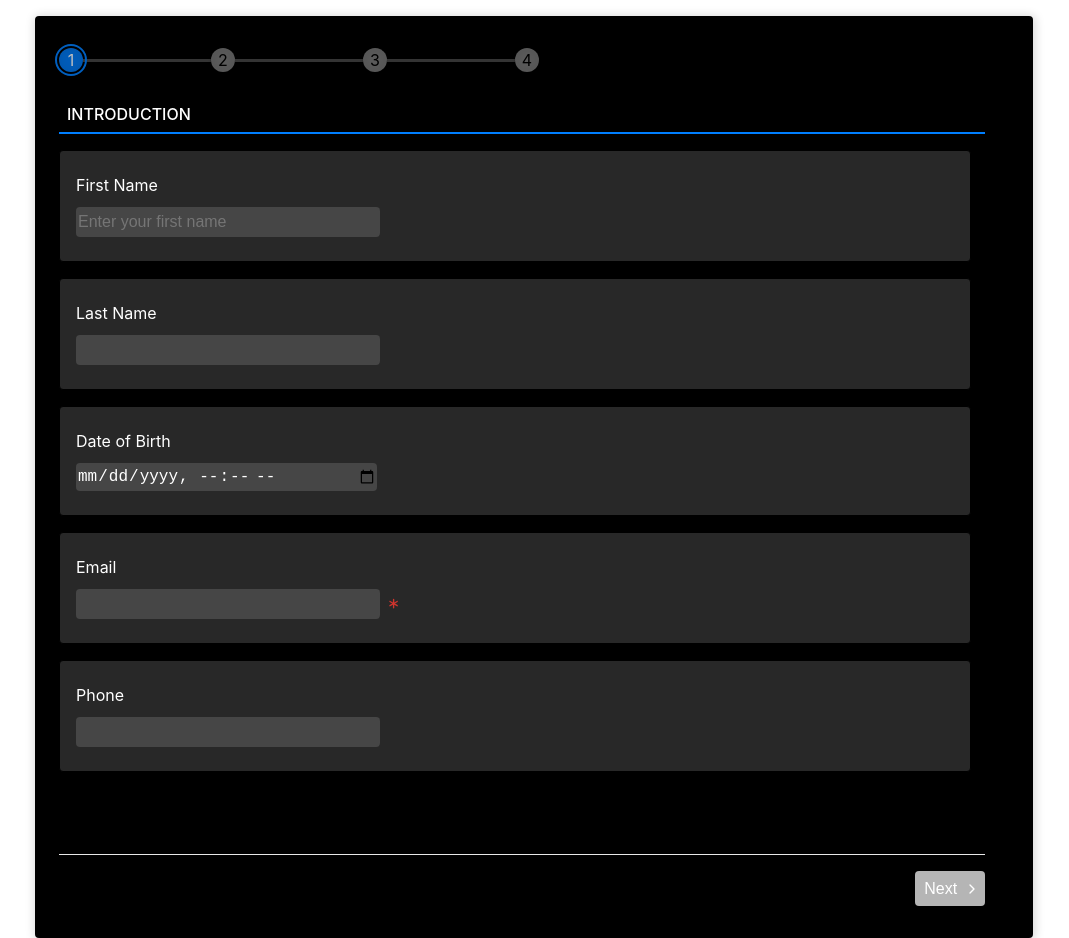
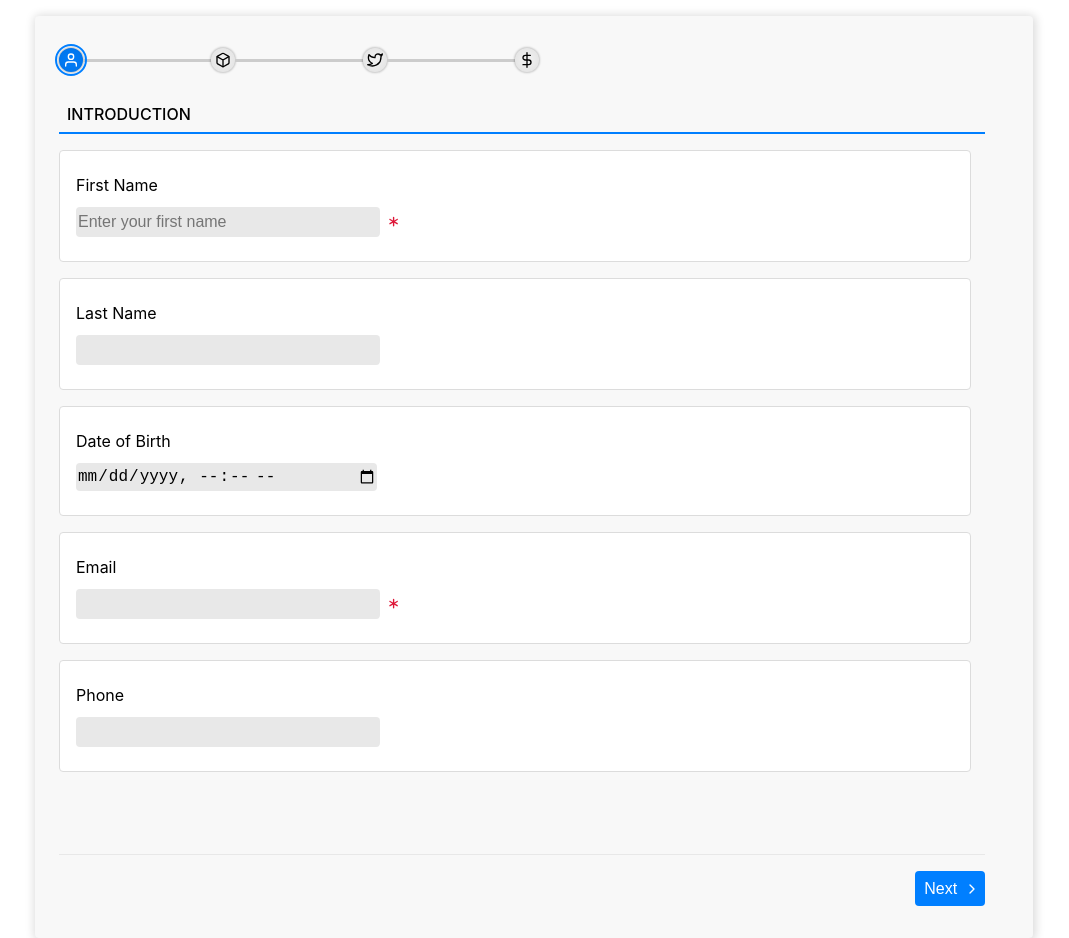
Before and after one commit to prabhuignoto/react-wizardry, a React (Vite) app: page / in a window 1280 px wide. Shown: the whole page, without its empty margins (130-1199 px from the left). Built offline with nearby package versions, Linux system fonts and the light colour scheme; the HTML template or start-up script is replaced by a standard one.

Commit message:
support for customizing icons

```diff
--- a/src/App.tsx
+++ b/src/App.tsx
@@ -1,6 +1,7 @@
 import React from "react";
 import "./App.css";
 import { Wizard } from "./components/wizard";
+import { Box, Dollar, Twitter, User } from "./example-assets";
 
 function App() {
   return (
@@ -9,22 +10,29 @@ function App() {
       style={{ width: "950px", margin: "0 auto", marginTop: "1rem" }}
     >
       <Wizard
-        theme={{
-          primary: "#007fff",
-          background: "#000",
-          textColor: "#fff",
-          formFieldBackground: "#282828",
-          formFieldBorder: "#000",
-          success: "#519259",
-          fail: "#cf352e",
-          inputBackground: "#464646",
-          inputTextColor: "#fff",
-          tabLineColor: "#464646",
-          tabColor: "#7d7d7d",
-        }}
+        // theme={{
+        //   primary: "#007fff",
+        //   background: "#000",
+        //   textColor: "#fff",
+        //   formFieldBackground: "#282828",
+        //   formFieldBorder: "#000",
+        //   success: "#519259",
+        //   fail: "#cf352e",
+        //   inputBackground: "#464646",
+        //   inputTextColor: "#fff",
+        //   tabLineColor: "#464646",
+        //   tabColor: "#7d7d7d",
+        // }}
+        icons={[
+          <User key="usr" />,
+          <Box key="box" />,
+          <Twitter key="twitter" />,
+          <Dollar key="dollar" />,
+        ]}
         bodyHeight={750}
         highlightFieldsOnValidation
         validationDelay={100}
+        strict={false}
         // RTL
         onFinish={(val) => console.log(val)}
         pages={[
@@ -35,7 +43,9 @@ function App() {
                 label: "First Name",
                 name: "firstName",
                 type: "text",
+                isRequired: true,
                 placeholder: "Enter your first name",
+                validationMessage: "You cannot leave this field empty",
               },
               {
                 label: "Last Name",
--- a/src/components/page/page.tsx
+++ b/src/components/page/page.tsx
@@ -7,7 +7,7 @@ import React, {
   useImperativeHandle,
   useMemo,
   useRef,
-  useState,
+  useState
 } from "react";
 import { getValidationMessage, validator } from "../../utils";
 import { FormField } from "../form-field/form-field";
@@ -17,7 +17,17 @@ import { WizardContext } from "../wizard";
 import styles from "./page.module.scss";
 
 const Page = forwardRef<{ height: number; id: string }, PageModelProps>(
-  ({ fields, title, id, width = 0, hide, onChange }: PageModelProps, ref) => {
+  (
+    {
+      fields,
+      title,
+      id,
+      width = 0,
+      hide,
+      onChange,
+    }: PageModelProps,
+    ref
+  ) => {
     const pageRef = useRef<HTMLDivElement>(null);
 
     const [_fields, setFields] = useState<FormFieldProps[]>(
@@ -35,7 +45,7 @@ const Page = forwardRef<{ height: number; id: string }, PageModelProps>(
 
     const interacted = useRef<boolean>(false);
 
-    const { RTL } = useContext(WizardContext);
+    const { RTL, noPageTitle } = useContext(WizardContext);
 
     useImperativeHandle(ref, () => ({
       height: pageRef.current?.clientHeight || 0,
@@ -110,9 +120,11 @@ const Page = forwardRef<{ height: number; id: string }, PageModelProps>(
 
     return (
       <div className={pageClass} ref={pageRef} style={style} data-title={title}>
-        <header className={classNames(styles.header, RTL ? styles.RTL : "")}>
-          {title}
-        </header>
+        {!noPageTitle && (
+          <header className={classNames(styles.header, RTL ? styles.RTL : "")}>
+            {title}
+          </header>
+        )}
         <div
           className={classNames(styles.fields_wrapper, RTL ? styles.RTL : "")}
         >
--- a/src/components/wizard-header/wizard-header.model.ts
+++ b/src/components/wizard-header/wizard-header.model.ts
@@ -1,9 +1,11 @@
+import { ReactNode } from "react";
 import { PageModelProps } from "../page/page.model";
 
 export type WizardHeaderProps = {
   pages: PageModelProps[];
   onSelect?: (id?: string) => void;
   activeIndex: number;
+  icons: ReactNode[];
 };
 
 export type WizardTabProps = Pick<WizardHeaderProps, "onSelect"> &
@@ -14,4 +16,5 @@ export type WizardTabProps = Pick<WizardHeaderProps, "onSelect"> &
     label?: string;
     highlight?: boolean;
     RTL?: boolean;
+    icon?: ReactNode;
   };
--- a/src/components/wizard-header/wizard-header.tsx
+++ b/src/components/wizard-header/wizard-header.tsx
@@ -15,6 +15,7 @@ const WizardTab: FunctionComponent<WizardTabProps> = ({
   highlight,
   disable,
   RTL,
+  icon,
 }) => {
   const containerClass = useMemo(
     () =>
@@ -54,9 +55,9 @@ const WizardTab: FunctionComponent<WizardTabProps> = ({
       tabIndex={0}
     >
       <span className={containerClass} role="img" aria-label={getLabel}>
-        {state === "NOT_VALIDATED" && label}
-        {state === "SUCCESS" && <CheckIcon />}
-        {state === "FAIL" && <WarnIcon />}
+        {icon || (state === "NOT_VALIDATED" ? label : null)}
+        {state === "SUCCESS" && !icon ? <CheckIcon /> : null}
+        {state === "FAIL" && !icon ? <WarnIcon /> : null}
       </span>
     </li>
   );
@@ -66,6 +67,7 @@ const WizardHeader: FunctionComponent<WizardHeaderProps> = ({
   pages,
   onSelect,
   activeIndex,
+  icons,
 }) => {
   const { strict } = useContext(WizardContext);
   const { RTL } = useContext(WizardContext);
@@ -88,6 +90,7 @@ const WizardHeader: FunctionComponent<WizardHeaderProps> = ({
             highlight={index < activeIndex}
             disable={strict && state !== "SUCCESS"}
             RTL={RTL}
+            icon={icons && icons[index]}
           />
         ))}
       </ul>
--- a/src/components/wizard.tsx
+++ b/src/components/wizard.tsx
@@ -24,6 +24,7 @@ export const WizardContext = createContext<contextType>({
   strict: true,
   validationDelay: 250,
   RTL: false,
+  noPageTitle: false,
 });
 
 const Wizard: FunctionComponent<WizardProps> = ({
@@ -37,6 +38,8 @@ const Wizard: FunctionComponent<WizardProps> = ({
   finishMessage = "Thanks for submitting the details.",
   globalFormErrorMessage = "Please correct the errors in the form.",
   bodyHeight = 500,
+  noPageTitle = false,
+  icons = [],
 }) => {
   /** pages state */
   const [wizardPages, setWizardPages] = useState<PageModelProps[]>(
@@ -206,7 +209,13 @@ const Wizard: FunctionComponent<WizardProps> = ({
 
   return (
     <WizardContext.Provider
-      value={{ highlightFieldsOnValidation, strict, validationDelay, RTL }}
+      value={{
+        highlightFieldsOnValidation,
+        strict,
+        validationDelay,
+        RTL,
+        noPageTitle,
+      }}
     >
       <div className={styles.wrapper} style={rootStyle}>
         <div className={styles.header_wrapper}>
@@ -215,6 +224,7 @@ const Wizard: FunctionComponent<WizardProps> = ({
               pages={wizardPages}
               onSelect={handleSelection}
               activeIndex={activeIndex}
+              icons={icons}
             />
           )}
         </div>
--- /dev/null
+++ b/src/example-assets/box.tsx
@@ -0,0 +1,19 @@
+import * as React from "react";
+
+const SvgComponent = () => (
+  <svg
+    xmlns="http://www.w3.org/2000/svg"
+    viewBox="0 0 24 24"
+    fill="none"
+    stroke="currentColor"
+    strokeWidth={2}
+    strokeLinecap="round"
+    strokeLinejoin="round"
+    className="feather feather-box"
+  >
+    <path d="M21 16V8a2 2 0 0 0-1-1.73l-7-4a2 2 0 0 0-2 0l-7 4A2 2 0 0 0 3 8v8a2 2 0 0 0 1 1.73l7 4a2 2 0 0 0 2 0l7-4A2 2 0 0 0 21 16z" />
+    <path d="M3.27 6.96 12 12.01l8.73-5.05M12 22.08V12" />
+  </svg>
+);
+
+export default SvgComponent;
--- /dev/null
+++ b/src/example-assets/dollar.tsx
@@ -0,0 +1,18 @@
+import * as React from "react";
+
+const SvgComponent = () => (
+  <svg
+    xmlns="http://www.w3.org/2000/svg"
+    viewBox="0 0 24 24"
+    fill="none"
+    stroke="currentColor"
+    strokeWidth={2}
+    strokeLinecap="round"
+    strokeLinejoin="round"
+    className="feather feather-dollar-sign"
+  >
+    <path d="M12 1v22M17 5H9.5a3.5 3.5 0 0 0 0 7h5a3.5 3.5 0 0 1 0 7H6" />
+  </svg>
+);
+
+export default SvgComponent;
--- /dev/null
+++ b/src/example-assets/index.tsx
@@ -0,0 +1,4 @@
+export { default as Box } from "./box";
+export { default as Dollar } from "./dollar";
+export { default as Twitter } from "./twitter";
+export { default as User } from "./user";
--- /dev/null
+++ b/src/example-assets/twitter.tsx
@@ -0,0 +1,18 @@
+import * as React from "react";
+
+const SvgComponent = () => (
+  <svg
+    xmlns="http://www.w3.org/2000/svg"
+    viewBox="0 0 24 24"
+    fill="none"
+    stroke="currentColor"
+    strokeWidth={2}
+    strokeLinecap="round"
+    strokeLinejoin="round"
+    className="feather feather-twitter"
+  >
+    <path d="M23 3a10.9 10.9 0 0 1-3.14 1.53 4.48 4.48 0 0 0-7.86 3v1A10.66 10.66 0 0 1 3 4s-4 9 5 13a11.64 11.64 0 0 1-7 2c9 5 20 0 20-11.5a4.5 4.5 0 0 0-.08-.83A7.72 7.72 0 0 0 23 3z" />
+  </svg>
+);
+
+export default SvgComponent;
--- /dev/null
+++ b/src/example-assets/user.tsx
@@ -0,0 +1,19 @@
+import * as React from "react"
+
+const SvgComponent = () => (
+  <svg
+    xmlns="http://www.w3.org/2000/svg"
+    viewBox="0 0 24 24"
+    fill="none"
+    stroke="currentColor"
+    strokeWidth={2}
+    strokeLinecap="round"
+    strokeLinejoin="round"
+    className="feather feather-user"
+  >
+    <path d="M20 21v-2a4 4 0 0 0-4-4H8a4 4 0 0 0-4 4v2" />
+    <circle cx={12} cy={7} r={4} />
+  </svg>
+)
+
+export default SvgComponent
```
Also changed, not shown: package.json (+12 -12 lines), src/components/wizard.model.ts (+8 -1 lines), 2 other files (tests, documents, lock files or other folders).
